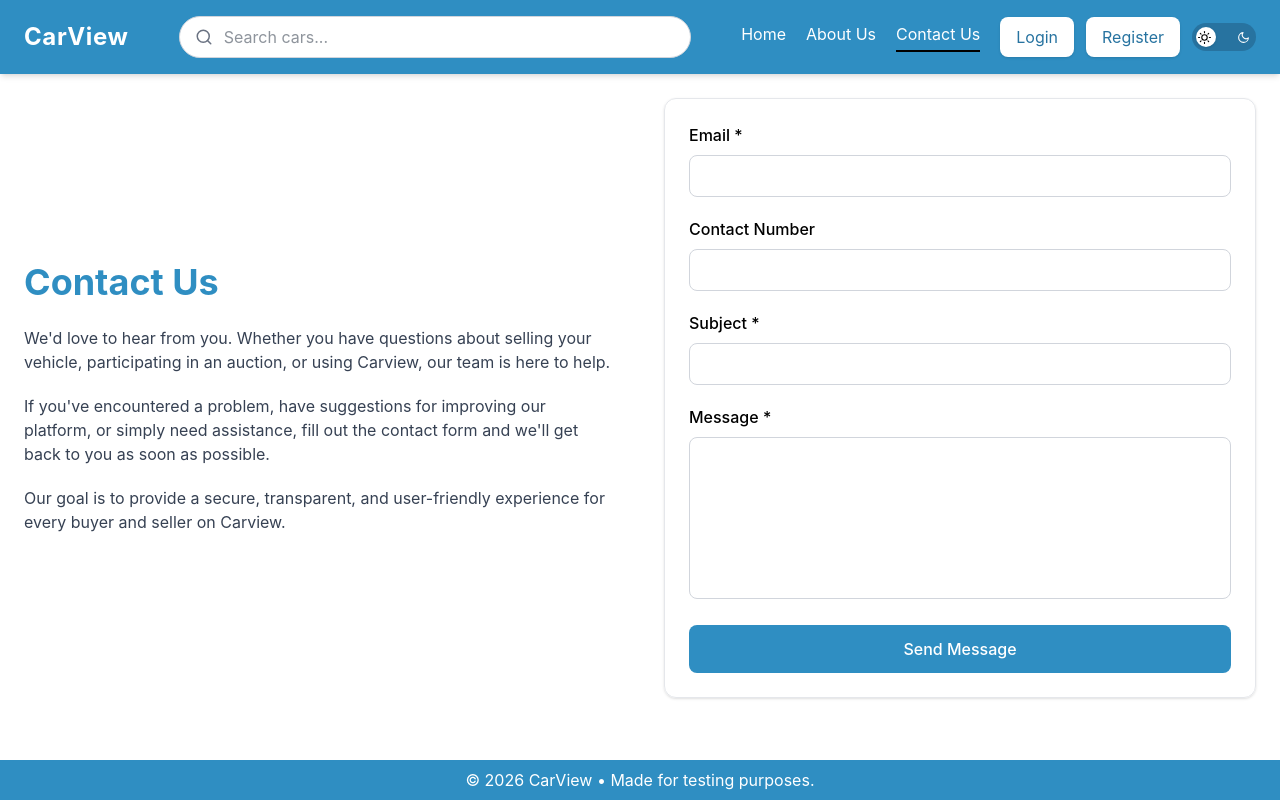
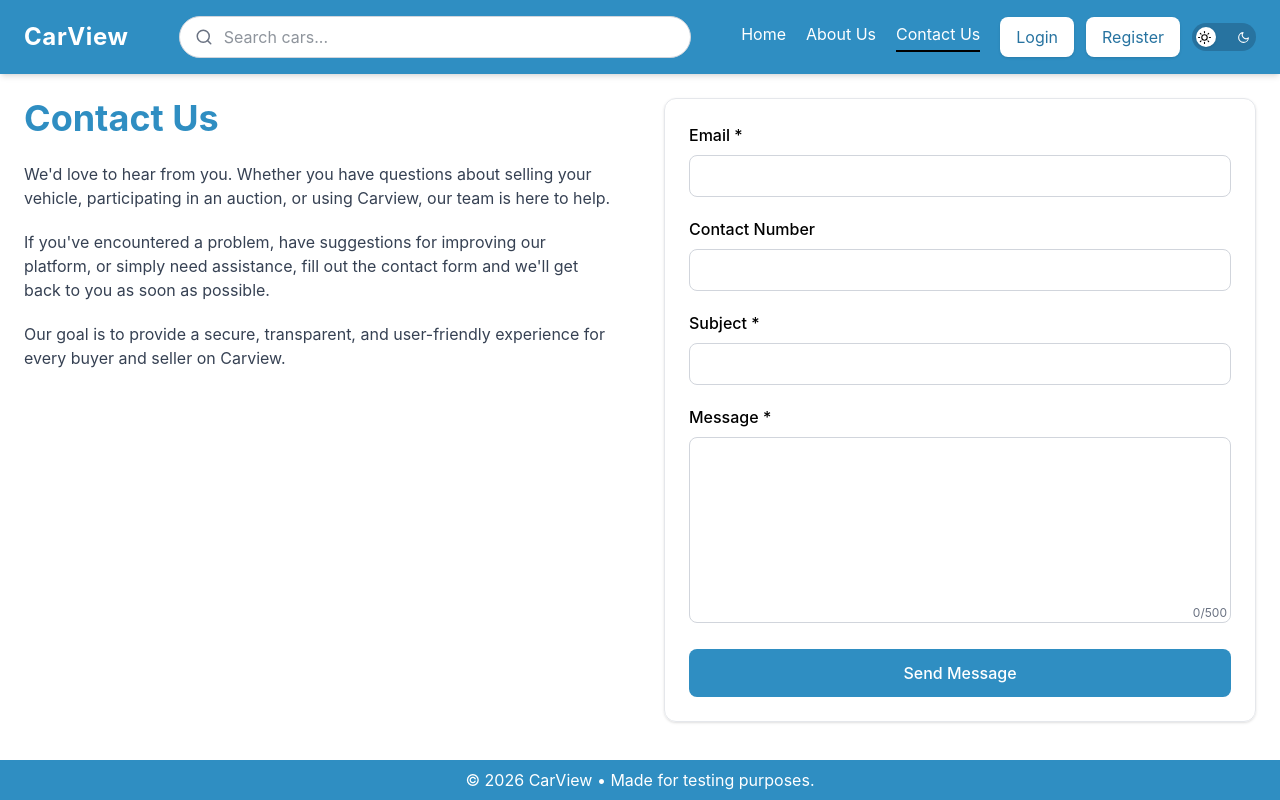
Before and after one commit to rakibk55w/CarView, a React app in the folder frontend/: page /contact-us in a window 1280 px wide. Built offline with nearby package versions, Linux system fonts and the light colour scheme; the HTML template or start-up script is replaced by a standard one.

Commit message:
Added a text counter for message box in contact is form

```diff
--- a/frontend/src/pages/ContactUs.jsx
+++ b/frontend/src/pages/ContactUs.jsx
@@ -11,7 +11,7 @@ export default function ContactUs() {
             <section className="
                 flex
                 flex-col
-                justify-center">
+                justify-start">
                 <h1 className="
                     mb-6
                     text-4xl
@@ -63,7 +63,7 @@ export default function ContactUs() {
                         resetForm();
                     }}>
 
-                    {({ isSubmitting }) => (
+                    {({ values, isSubmitting }) => (
                         <Form className="
                             space-y-5
                             rounded-xl
@@ -172,6 +172,7 @@ export default function ContactUs() {
                                     Message *
                                 </label>
 
+                                <div className="relative">
                                     <Field className="
                                         w-full
                                         resize-none
@@ -180,6 +181,7 @@ export default function ContactUs() {
                                         border-gray-300
                                         px-4
                                         py-2
+                                        pb-8
                                         outline-none
                                         focus:border-primary-500
                                         dark:border-gray-700
@@ -187,7 +189,20 @@ export default function ContactUs() {
                                         as="textarea"
                                         rows="6"
                                         name="message"
+                                        maxLength={500}
                                     />
+                                    <span className="
+                                        pointer-events-none
+                                        absolute
+                                        bottom-2
+                                        right-1
+                                        text-xs
+                                        text-gray-500
+                                        dark:text-gray-400">
+                                        {values.message.length}/500
+                                    </span>
+                                </div>
+
 
                                 <ErrorMessage className="
                                     mt-1
```
Lines whose indentation alone changed are shown as unchanged.
